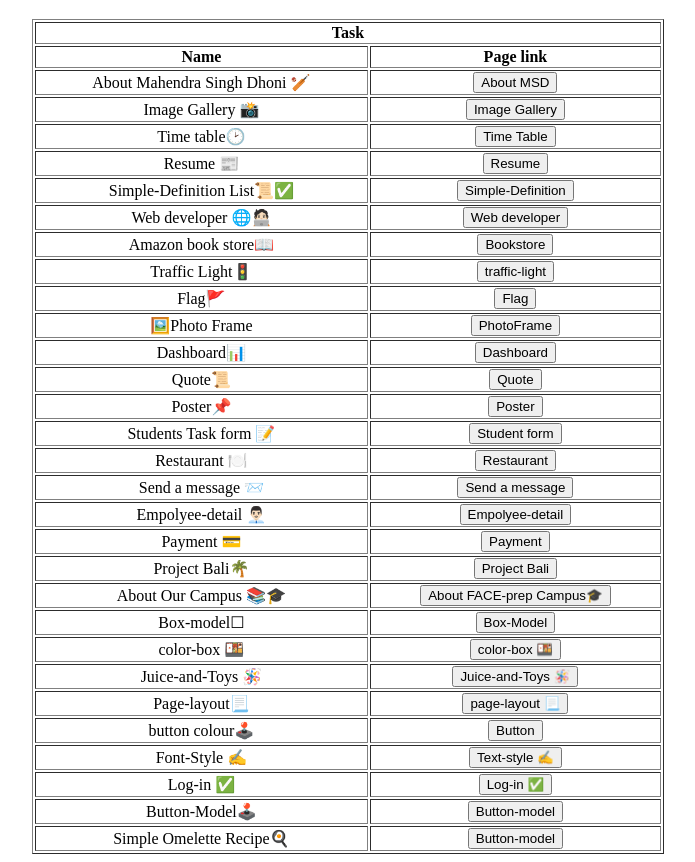
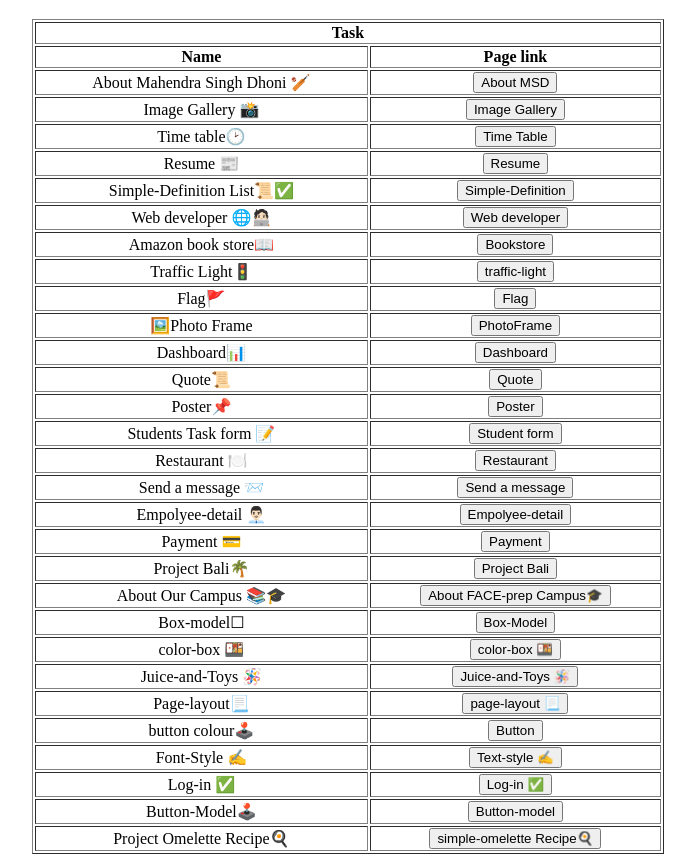
Before and after one commit to Sridhar-VL/Front-end-project, a plain HTML site: page index.html in a window 1280 px wide. Shown: the part 61-923 px from the top of the page, without its empty margins (292-987 px from the left). Drawn offline with Linux system fonts and the light colour scheme.

Commit message:
name change

```diff
--- a/index.html
+++ b/index.html
@@ -149,8 +149,8 @@
 </tr>
 
 <tr>
-    <td align="center">Simple Omelette Recipe🍳</td>
-    <td align="center"><a href="./Project/HTML/simple-omelette/omelette-recipe.html"  target="_blank"><button>Button-model</button></a></td>
+    <td align="center">Project Omelette Recipe🍳</td>
+    <td align="center"><a href="./Project/HTML/simple-omelette/omelette-recipe.html"  target="_blank"><button>simple-omelette Recipe🍳</button></a></td>
 </tr>
     </table>
     </center>
```
